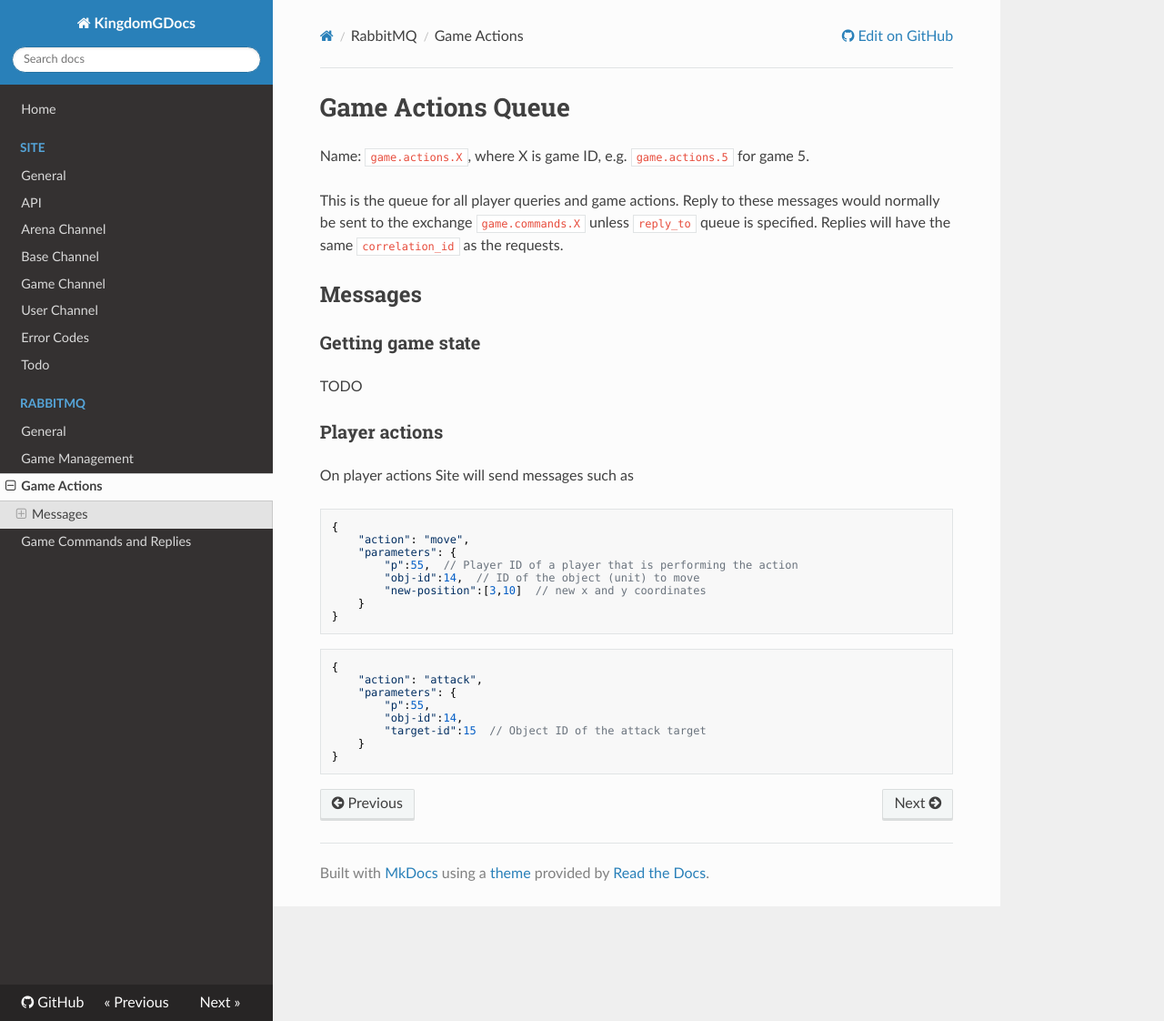
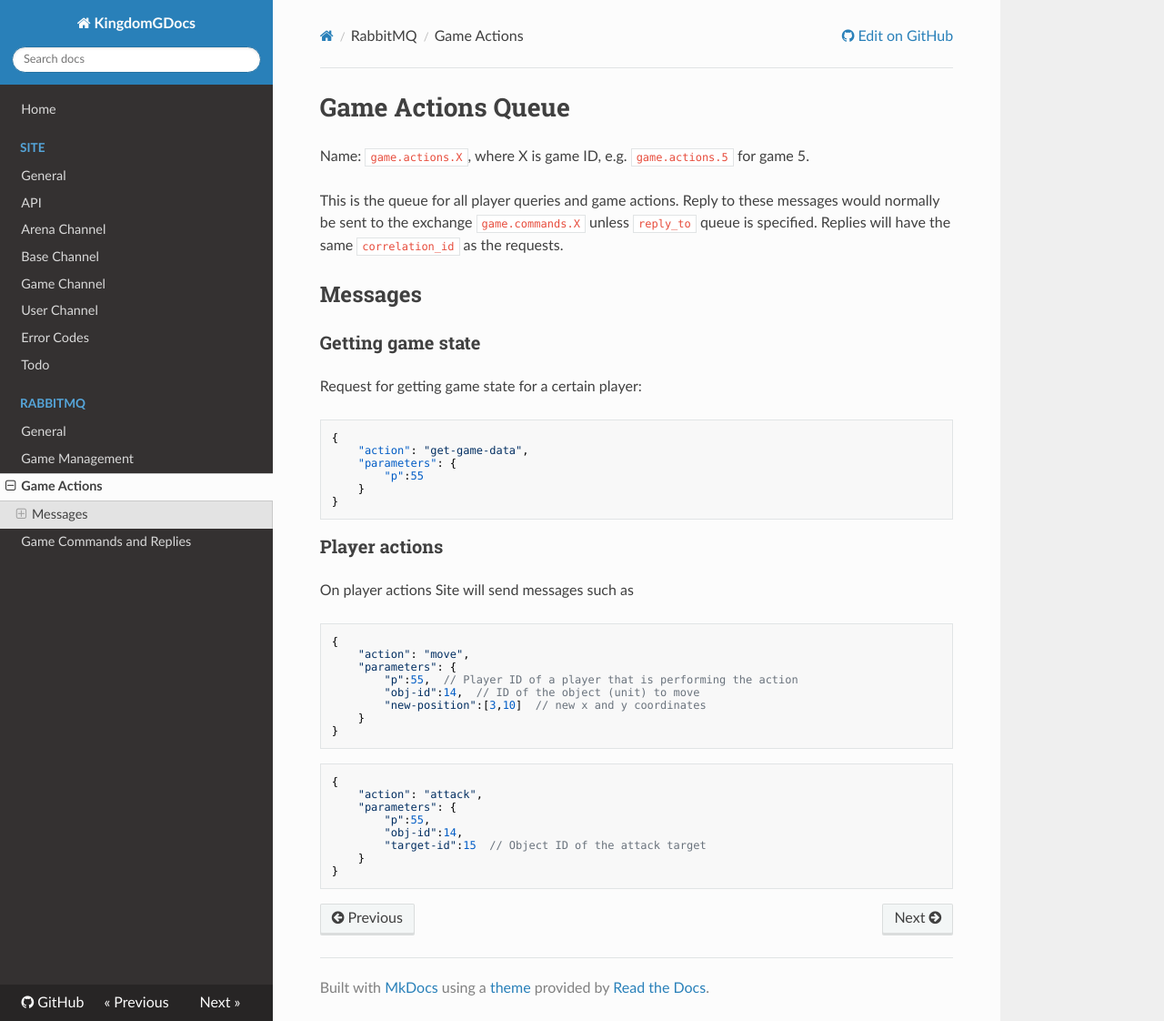
Before and after one commit to gavr-games/kingdom-g, an MkDocs documentation site: the page built from docs/docs/rabbitmq/game_actions.md, in a window 1280 px wide and 1122 px high. Shown: the whole window at 91% size. Built offline with MkDocs 1.6.1, drawn with Linux system fonts in a browser that asks for light colours; nearby versions of some CDN libraries.

Commit message:
Added get game state request description to docs.

````diff
--- a/docs/docs/rabbitmq/game_actions.md
+++ b/docs/docs/rabbitmq/game_actions.md
@@ -8,7 +8,16 @@ This is the queue for all player queries and game actions. Reply to these messag
 
 ### Getting game state
 
-TODO
+Request for getting game state for a certain player:
+
+```json
+{
+    "action": "get-game-data",
+    "parameters": {
+        "p":55
+    }
+}
+```
 
 ### Player actions
 
````
Also changed, not shown: docs/docs/rabbitmq/game_commands.md (+1 -1 lines).
